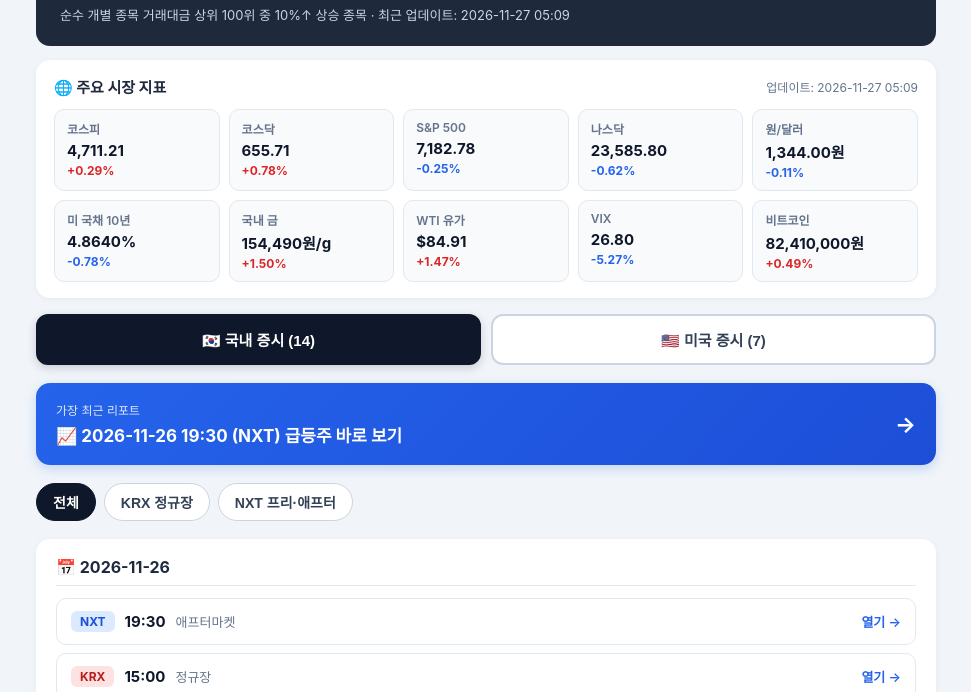
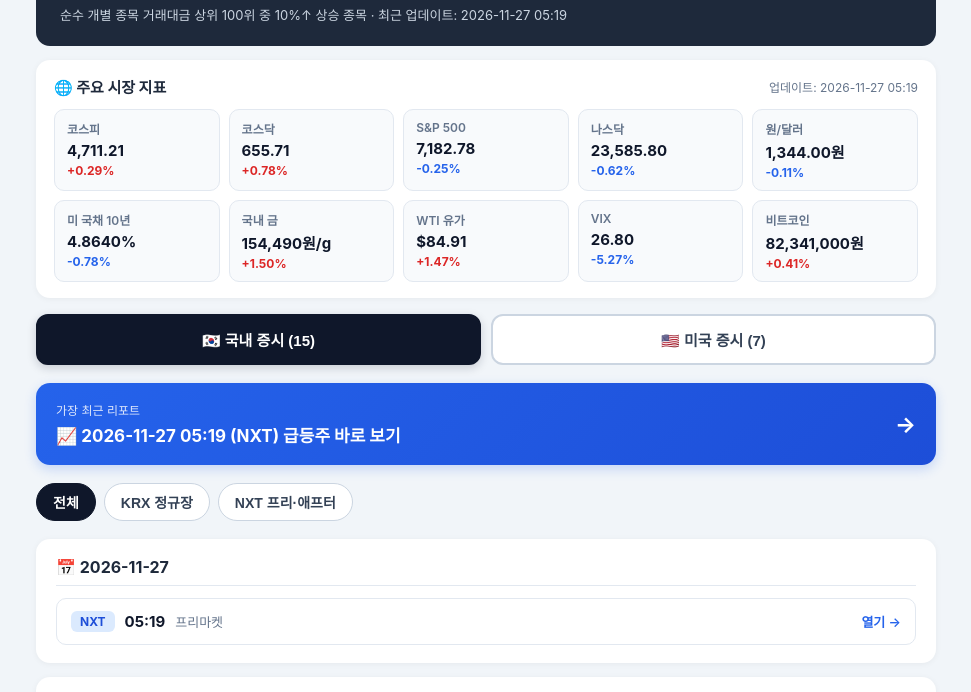
Before and after one commit to no1frieza-cyber/stock-report, a plain HTML site: page index.html in a window 1280 px wide. Shown: the part 71-763 px from the top of the page, without its empty margins (154-1125 px from the left). Drawn offline with Linux system fonts and the light colour scheme.

Commit message:
Update index page (20261127 0519)

```diff
--- a/index.html
+++ b/index.html
@@ -56,13 +56,13 @@
   <div class="container">
     <header>
       <h1>📊 한·미 증시 급등주 리포트</h1>
-      <p>순수 개별 종목 거래대금 상위 100위 중 10%↑ 상승 종목 · 최근 업데이트: 2026-11-27 05:09</p>
+      <p>순수 개별 종목 거래대금 상위 100위 중 10%↑ 상승 종목 · 최근 업데이트: 2026-11-27 05:19</p>
     </header>
 
     <section class="ind-section">
       <div class="ind-header">
         <span class="ind-title">🌐 주요 시장 지표</span>
-        <span class="ind-time">업데이트: 2026-11-27 05:09</span>
+        <span class="ind-time">업데이트: 2026-11-27 05:19</span>
       </div>
       <div class="ind-grid">
 
@@ -122,23 +122,23 @@
 
             <div class="ind-card">
               <div class="ind-label">비트코인</div>
-              <div class="ind-value">82,410,000원</div>
-              <div class="ind-rate ind-up">+0.49%</div>
+              <div class="ind-value">82,341,000원</div>
+              <div class="ind-rate ind-up">+0.41%</div>
             </div>
 
       </div>
     </section>
 
     <div class="market-tabs">
-      <button class="market-tab active" data-tab="kr">🇰🇷 국내 증시 (14)</button>
+      <button class="market-tab active" data-tab="kr">🇰🇷 국내 증시 (15)</button>
       <button class="market-tab" data-tab="us">🇺🇸 미국 증시 (7)</button>
     </div>
     <div id="panel-kr" class="market-panel">
 
-    <a class="latest-banner" href="reports/20261126_1930_NXT.html">
+    <a class="latest-banner" href="reports/20261127_0519_NXT.html">
       <div>
         <div class="latest-tag">가장 최근 리포트</div>
-        <div class="latest-title">📈 2026-11-26 19:30 (NXT) 급등주 바로 보기</div>
+        <div class="latest-title">📈 2026-11-27 05:19 (NXT) 급등주 바로 보기</div>
       </div>
       <span class="latest-arrow">→</span>
     </a>
@@ -148,6 +148,22 @@
           <button class="filter-btn" data-filter="KRX">KRX 정규장</button>
           <button class="filter-btn" data-filter="NXT">NXT 프리·애프터</button>
         </div>
+
+            <section class="date-group">
+              <h2 class="date-title">📅 2026-11-27</h2>
+              <div class="card-grid">
+
+                <a class="report-card" data-mode="NXT" href="reports/20261127_0519_NXT.html">
+                  <div class="card-left">
+                    <span class="badge badge-nxt">NXT</span>
+                    <span class="card-time">05:19</span>
+                    <span class="card-session">프리마켓</span>
+                  </div>
+                  <span class="card-arrow">열기 →</span>
+                </a>
+
+              </div>
+            </section>
 
             <section class="date-group">
               <h2 class="date-title">📅 2026-11-26</h2>
```
